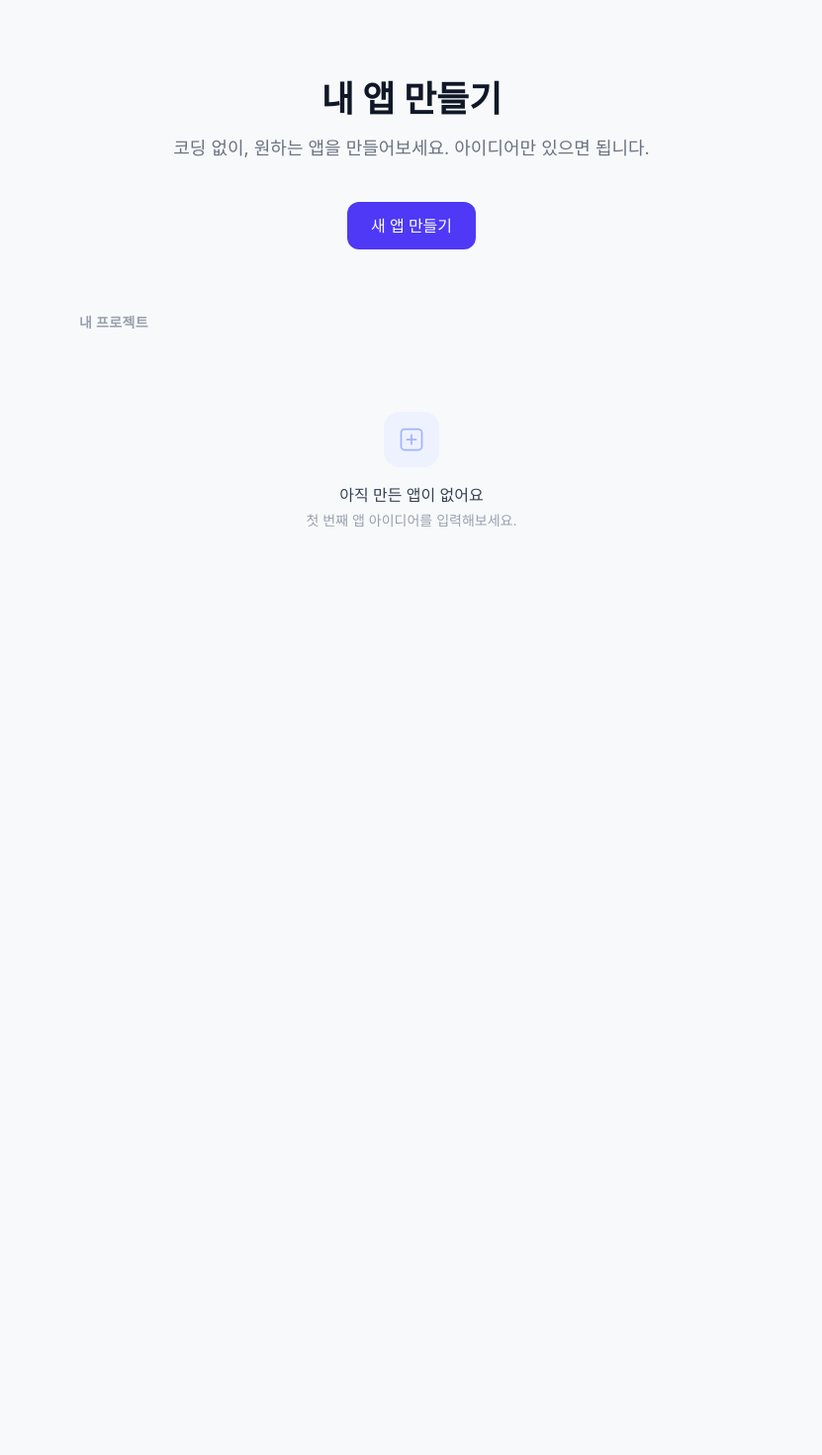
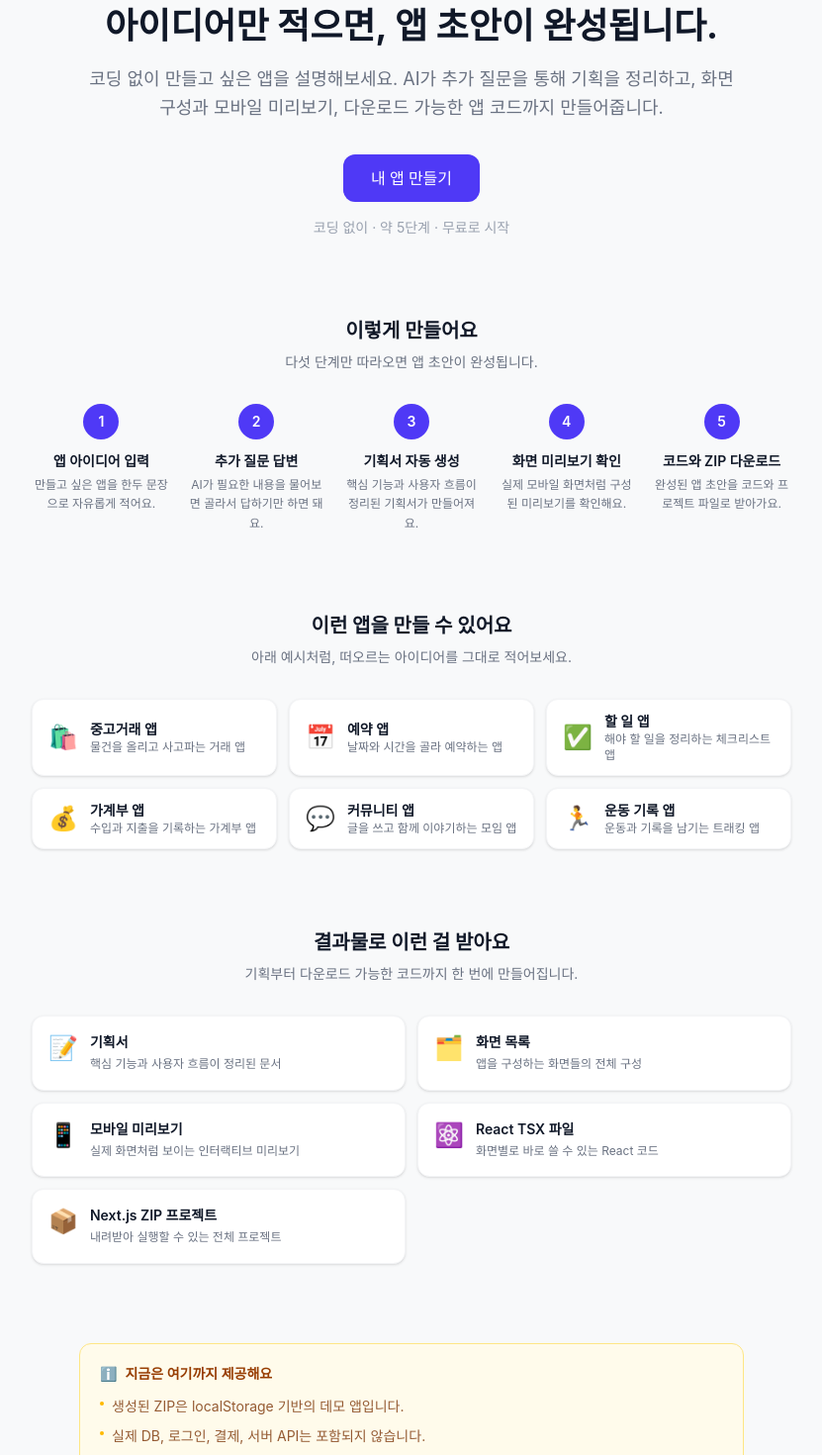
Before and after one commit to panda7671/MyWebAppBuilder, a Next.js app: page / in a window 1280 px wide. Shown: the part 60-1530 px from the top of the page at 99% size, without its empty margins (224-1055 px from the left). Before the commit the page ends 800 px from the top, so only its background shows below. Built offline with nearby package versions, Linux system fonts and the light colour scheme.

Commit message:
feat: redesign landing page with flow, examples, outputs, and limits sections

```diff
--- a/src/app/layout.tsx
+++ b/src/app/layout.tsx
@@ -2,8 +2,9 @@ import type { Metadata } from 'next'
 import './globals.css'
 
 export const metadata: Metadata = {
-  title: 'MyWebAppBuilder',
-  description: '코딩 없이 내 앱을 만들어보세요',
+  title: 'MyWebAppBuilder — 코딩 없이 앱 초안 만들기',
+  description:
+    '아이디어만 적으면 AI가 기획서, 화면 구성, 모바일 미리보기, 다운로드 가능한 앱 코드까지 만들어줍니다.',
 }
 
 export default function RootLayout({ children }: { children: React.ReactNode }) {
--- a/src/app/page.tsx
+++ b/src/app/page.tsx
@@ -3,6 +3,11 @@
 import { useRouter } from 'next/navigation'
 import { useProjects } from '@/hooks/useProjects'
 import ProjectList from '@/components/project/ProjectList'
+import Hero from '@/components/home/Hero'
+import HowItWorks from '@/components/home/HowItWorks'
+import AppExamples from '@/components/home/AppExamples'
+import Outputs from '@/components/home/Outputs'
+import Limitations from '@/components/home/Limitations'
 
 export default function HomePage() {
   const router = useRouter()
@@ -14,21 +19,14 @@ export default function HomePage() {
   }
 
   return (
-    <main className="flex flex-1 flex-col items-center justify-center px-4 py-16">
-      <div className="w-full max-w-2xl text-center">
-        <h1 className="text-4xl font-bold text-gray-900 mb-4">내 앱 만들기</h1>
-        <p className="text-lg text-gray-500 mb-10">
-          코딩 없이, 원하는 앱을 만들어보세요. 아이디어만 있으면 됩니다.
-        </p>
-        <button
-          onClick={handleNewProject}
-          className="inline-flex items-center justify-center rounded-lg bg-indigo-600 px-6 py-3 text-base font-medium text-white hover:bg-indigo-700 transition-colors"
-        >
-          새 앱 만들기
-        </button>
-      </div>
+    <main className="flex flex-1 flex-col items-center px-4 py-16 gap-20">
+      <Hero onStart={handleNewProject} />
+      <HowItWorks />
+      <AppExamples />
+      <Outputs />
+      <Limitations />
 
-      <section className="mt-16 w-full max-w-2xl">
+      <section className="w-full max-w-2xl">
         <h2 className="text-sm font-semibold text-gray-400 uppercase tracking-wide mb-4">
           내 프로젝트
         </h2>
--- /dev/null
+++ b/src/components/home/AppExamples.tsx
@@ -0,0 +1,29 @@
+import { APP_EXAMPLES } from './home-content'
+
+export default function AppExamples() {
+  return (
+    <section className="w-full max-w-3xl">
+      <h2 className="text-xl font-bold text-gray-900 text-center mb-2">이런 앱을 만들 수 있어요</h2>
+      <p className="text-sm text-gray-500 text-center mb-8">
+        아래 예시처럼, 떠오르는 아이디어를 그대로 적어보세요.
+      </p>
+
+      <ul className="grid grid-cols-1 sm:grid-cols-2 lg:grid-cols-3 gap-3">
+        {APP_EXAMPLES.map((example) => (
+          <li
+            key={example.label}
+            className="flex items-center gap-3 rounded-xl bg-white border border-gray-100 px-4 py-3 shadow-sm"
+          >
+            <span className="text-2xl" aria-hidden="true">
+              {example.emoji}
+            </span>
+            <div>
+              <p className="text-sm font-semibold text-gray-900">{example.label}</p>
+              <p className="text-xs text-gray-500">{example.description}</p>
+            </div>
+          </li>
+        ))}
+      </ul>
+    </section>
+  )
+}
--- /dev/null
+++ b/src/components/home/Hero.tsx
@@ -0,0 +1,25 @@
+import { HERO_CONTENT } from './home-content'
+
+interface HeroProps {
+  onStart: () => void
+}
+
+export default function Hero({ onStart }: HeroProps) {
+  return (
+    <section className="w-full max-w-2xl text-center">
+      <h1 className="text-3xl sm:text-4xl font-bold text-gray-900 leading-tight mb-4">
+        {HERO_CONTENT.title}
+      </h1>
+      <p className="text-base sm:text-lg text-gray-500 leading-relaxed mb-8">
+        {HERO_CONTENT.description}
+      </p>
+      <button
+        onClick={onStart}
+        className="inline-flex items-center justify-center rounded-lg bg-indigo-600 px-7 py-3 text-base font-medium text-white hover:bg-indigo-700 transition-colors"
+      >
+        {HERO_CONTENT.cta}
+      </button>
+      <p className="mt-4 text-sm text-gray-400">{HERO_CONTENT.trustLine}</p>
+    </section>
+  )
+}
--- /dev/null
+++ b/src/components/home/HowItWorks.tsx
@@ -0,0 +1,29 @@
+import { HOW_IT_WORKS_STEPS } from './home-content'
+
+export default function HowItWorks() {
+  return (
+    <section className="w-full max-w-3xl">
+      <h2 className="text-xl font-bold text-gray-900 text-center mb-2">이렇게 만들어요</h2>
+      <p className="text-sm text-gray-500 text-center mb-8">
+        다섯 단계만 따라오면 앱 초안이 완성됩니다.
+      </p>
+
+      <ol className="grid grid-cols-1 sm:grid-cols-5 gap-4">
+        {HOW_IT_WORKS_STEPS.map((step, i) => (
+          <li
+            key={step.title}
+            className="flex sm:flex-col items-start sm:items-center gap-3 sm:text-center"
+          >
+            <div className="flex-shrink-0 w-9 h-9 rounded-full bg-indigo-600 text-white flex items-center justify-center text-sm font-semibold">
+              {i + 1}
+            </div>
+            <div>
+              <p className="text-sm font-semibold text-gray-900 mb-1">{step.title}</p>
+              <p className="text-xs text-gray-500 leading-relaxed">{step.description}</p>
+            </div>
+          </li>
+        ))}
+      </ol>
+    </section>
+  )
+}
--- /dev/null
+++ b/src/components/home/Limitations.tsx
@@ -0,0 +1,25 @@
+import { LIMITATIONS } from './home-content'
+
+export default function Limitations() {
+  return (
+    <section className="w-full max-w-2xl">
+      <div className="rounded-xl border border-amber-200 bg-amber-50 px-5 py-5">
+        <h2 className="text-sm font-semibold text-amber-800 mb-3 flex items-center gap-2">
+          <span aria-hidden="true">ℹ️</span>
+          지금은 여기까지 제공해요
+        </h2>
+        <ul className="space-y-2">
+          {LIMITATIONS.map((item) => (
+            <li key={item} className="flex items-start gap-2 text-sm text-amber-900/80">
+              <span
+                className="mt-1.5 h-1 w-1 flex-shrink-0 rounded-full bg-amber-400"
+                aria-hidden="true"
+              />
+              <span className="leading-relaxed">{item}</span>
+            </li>
+          ))}
+        </ul>
+      </div>
+    </section>
+  )
+}
--- /dev/null
+++ b/src/components/home/Outputs.tsx
@@ -0,0 +1,29 @@
+import { OUTPUT_ITEMS } from './home-content'
+
+export default function Outputs() {
+  return (
+    <section className="w-full max-w-3xl">
+      <h2 className="text-xl font-bold text-gray-900 text-center mb-2">결과물로 이런 걸 받아요</h2>
+      <p className="text-sm text-gray-500 text-center mb-8">
+        기획부터 다운로드 가능한 코드까지 한 번에 만들어집니다.
+      </p>
+
+      <ul className="grid grid-cols-1 sm:grid-cols-2 gap-3">
+        {OUTPUT_ITEMS.map((item) => (
+          <li
+            key={item.title}
+            className="flex items-start gap-3 rounded-xl bg-white border border-gray-100 px-4 py-4 shadow-sm"
+          >
+            <span className="text-2xl" aria-hidden="true">
+              {item.emoji}
+            </span>
+            <div>
+              <p className="text-sm font-semibold text-gray-900 mb-0.5">{item.title}</p>
+              <p className="text-xs text-gray-500 leading-relaxed">{item.description}</p>
+            </div>
+          </li>
+        ))}
+      </ul>
+    </section>
+  )
+}
--- /dev/null
+++ b/src/components/home/home-content.ts
@@ -0,0 +1,92 @@
+// 랜딩페이지 카피/데이터 상수 — 한 곳에서 문구를 관리한다.
+
+export interface HowItWorksStep {
+  title: string
+  description: string
+}
+
+export interface AppExample {
+  emoji: string
+  label: string
+  description: string
+}
+
+export interface OutputItem {
+  emoji: string
+  title: string
+  description: string
+}
+
+export const HERO_CONTENT = {
+  title: '아이디어만 적으면, 앱 초안이 완성됩니다.',
+  description:
+    '코딩 없이 만들고 싶은 앱을 설명해보세요. AI가 추가 질문을 통해 기획을 정리하고, 화면 구성과 모바일 미리보기, 다운로드 가능한 앱 코드까지 만들어줍니다.',
+  cta: '내 앱 만들기',
+  trustLine: '코딩 없이 · 약 5단계 · 무료로 시작',
+} as const
+
+export const HOW_IT_WORKS_STEPS: readonly HowItWorksStep[] = [
+  {
+    title: '앱 아이디어 입력',
+    description: '만들고 싶은 앱을 한두 문장으로 자유롭게 적어요.',
+  },
+  {
+    title: '추가 질문 답변',
+    description: 'AI가 필요한 내용을 물어보면 골라서 답하기만 하면 돼요.',
+  },
+  {
+    title: '기획서 자동 생성',
+    description: '핵심 기능과 사용자 흐름이 정리된 기획서가 만들어져요.',
+  },
+  {
+    title: '화면 미리보기 확인',
+    description: '실제 모바일 화면처럼 구성된 미리보기를 확인해요.',
+  },
+  {
+    title: '코드와 ZIP 다운로드',
+    description: '완성된 앱 초안을 코드와 프로젝트 파일로 받아가요.',
+  },
+]
+
+export const APP_EXAMPLES: readonly AppExample[] = [
+  { emoji: '🛍️', label: '중고거래 앱', description: '물건을 올리고 사고파는 거래 앱' },
+  { emoji: '📅', label: '예약 앱', description: '날짜와 시간을 골라 예약하는 앱' },
+  { emoji: '✅', label: '할 일 앱', description: '해야 할 일을 정리하는 체크리스트 앱' },
+  { emoji: '💰', label: '가계부 앱', description: '수입과 지출을 기록하는 가계부 앱' },
+  { emoji: '💬', label: '커뮤니티 앱', description: '글을 쓰고 함께 이야기하는 모임 앱' },
+  { emoji: '🏃', label: '운동 기록 앱', description: '운동과 기록을 남기는 트래킹 앱' },
+]
+
+export const OUTPUT_ITEMS: readonly OutputItem[] = [
+  {
+    emoji: '📝',
+    title: '기획서',
+    description: '핵심 기능과 사용자 흐름이 정리된 문서',
+  },
+  {
+    emoji: '🗂️',
+    title: '화면 목록',
+    description: '앱을 구성하는 화면들의 전체 구성',
+  },
+  {
+    emoji: '📱',
+    title: '모바일 미리보기',
+    description: '실제 화면처럼 보이는 인터랙티브 미리보기',
+  },
+  {
+    emoji: '⚛️',
+    title: 'React TSX 파일',
+    description: '화면별로 바로 쓸 수 있는 React 코드',
+  },
+  {
+    emoji: '📦',
+    title: 'Next.js ZIP 프로젝트',
+    description: '내려받아 실행할 수 있는 전체 프로젝트',
+  },
+]
+
+export const LIMITATIONS: readonly string[] = [
+  '생성된 ZIP은 localStorage 기반의 데모 앱입니다.',
+  '실제 DB, 로그인, 결제, 서버 API는 포함되지 않습니다.',
+  '실제 서비스 출시용 기능은 이후 개발 단계에서 추가가 필요합니다.',
+]
```
